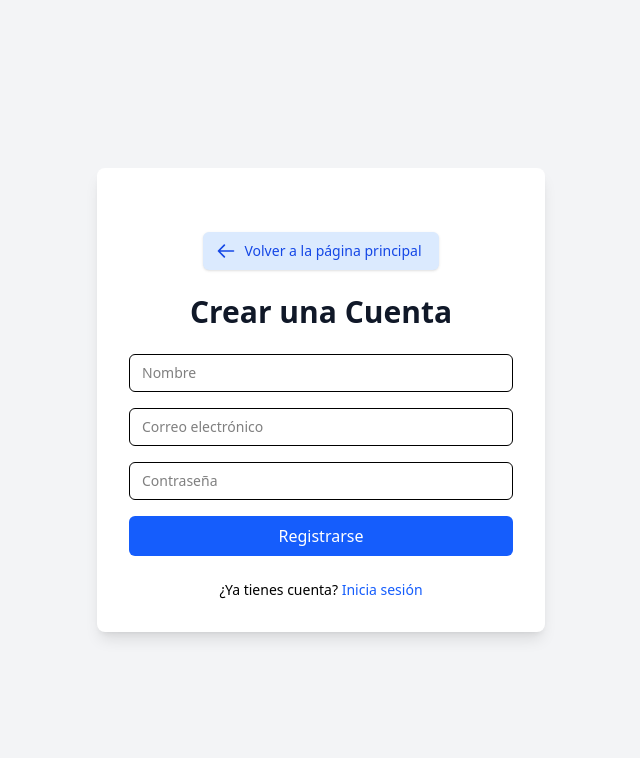
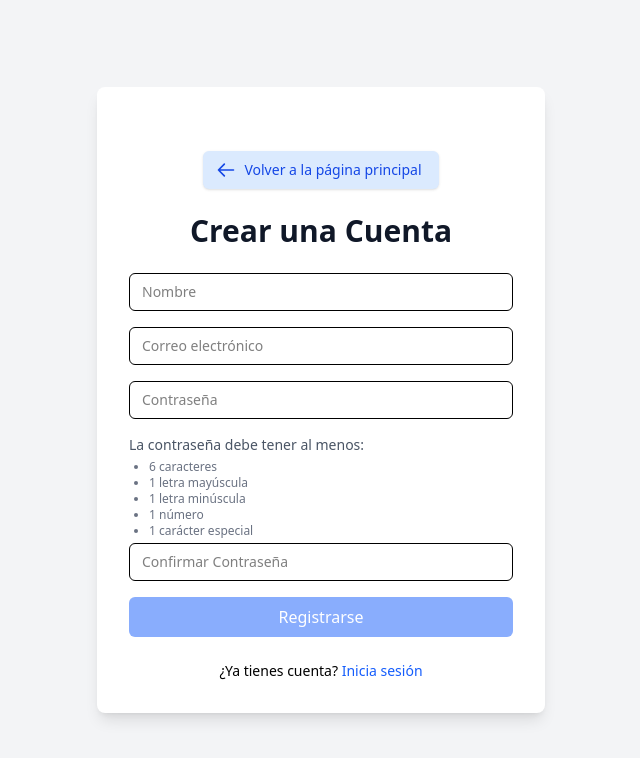
Before and after one commit to bellorinandres/MeuMercado, a React (Vite) app in the folder web/: page /register in a window 1280 px wide. Shown: the top 758 px of the page, without its empty margins (319-959 px from the left). Built offline with nearby package versions, Linux system fonts and the light colour scheme; no server answers.

Commit message:
Agrega validación de confirmación de contraseña y requisitos de seguridad

```diff
--- a/web/src/pages/Auth/RegisterPage.jsx
+++ b/web/src/pages/Auth/RegisterPage.jsx
@@ -6,20 +6,34 @@ import { Link, useNavigate } from "react-router-dom";
 import BackToLanding from "./components/BackToLanding";
 import { RegisterService } from "./AuthServices";
 
-const schema = z.object({
-  name: z.string().min(1, "Nombre obligatorio"),
-  email: z.string().email("Correo inválido"),
-  password: z.string().min(6, "Mínimo 6 caracteres"),
-});
+const schema = z
+  .object({
+    name: z.string().min(1, "Nombre obligatorio"),
+    email: z.string().email("Correo inválido"),
+    password: z
+      .string()
+      .min(6, "Mínimo 6 caracteres")
+      .regex(/[a-z]/, "Debe tener una letra minúscula")
+      .regex(/[A-Z]/, "Debe tener una letra mayúscula")
+      .regex(/[0-9]/, "Debe tener un número")
+      .regex(/[^a-zA-Z0-9]/, "Debe tener un carácter especial"),
+    confirmPassword: z.string(),
+  })
+  .refine((data) => data.password === data.confirmPassword, {
+    message: "Las contraseñas no coinciden",
+    path: ["confirmPassword"],
+  });
 
 export default function RegisterPage() {
   const {
     register,
     handleSubmit,
-    formState: { errors },
+    formState: { errors, isValid },
   } = useForm({
     resolver: zodResolver(schema),
+    mode: "onChange", // para que valide mientras escribes
   });
+
   const [message, setMessage] = useState("");
   const [isLoading, setIsLoading] = useState(false);
   const navigate = useNavigate();
@@ -81,9 +95,34 @@ export default function RegisterPage() {
               <p className="text-red-500 text-sm">{errors.password.message}</p>
             )}
           </div>
+          <label className="text-sm text-gray-600 block mb-1">
+            La contraseña debe tener al menos:
+            <ul className="list-disc ml-5 text-xs mt-1 text-gray-500">
+              <li>6 caracteres</li>
+              <li>1 letra mayúscula</li>
+              <li>1 letra minúscula</li>
+              <li>1 número</li>
+              <li>1 carácter especial</li>
+            </ul>
+          </label>
+          <div>
+            <input
+              type="password"
+              placeholder="Confirmar Contraseña"
+              {...register("confirmPassword")}
+              className="appearance-none w-full px-3 py-2 border rounded-md text-sm"
+              autoComplete="new-password"
+            />
+            {errors.confirmPassword && (
+              <p className="text-red-500 text-sm">
+                {errors.confirmPassword.message}
+              </p>
+            )}
+          </div>
+
           <button
             type="submit"
-            disabled={isLoading}
+            disabled={isLoading || !isValid}
             className="w-full py-2 px-4 rounded-md text-white bg-blue-600 hover:bg-blue-700 disabled:opacity-50"
           >
             {isLoading ? "Cargando..." : "Registrarse"}
```
Also changed, not shown: 1 other file (tests, documents, lock files or other folders).
